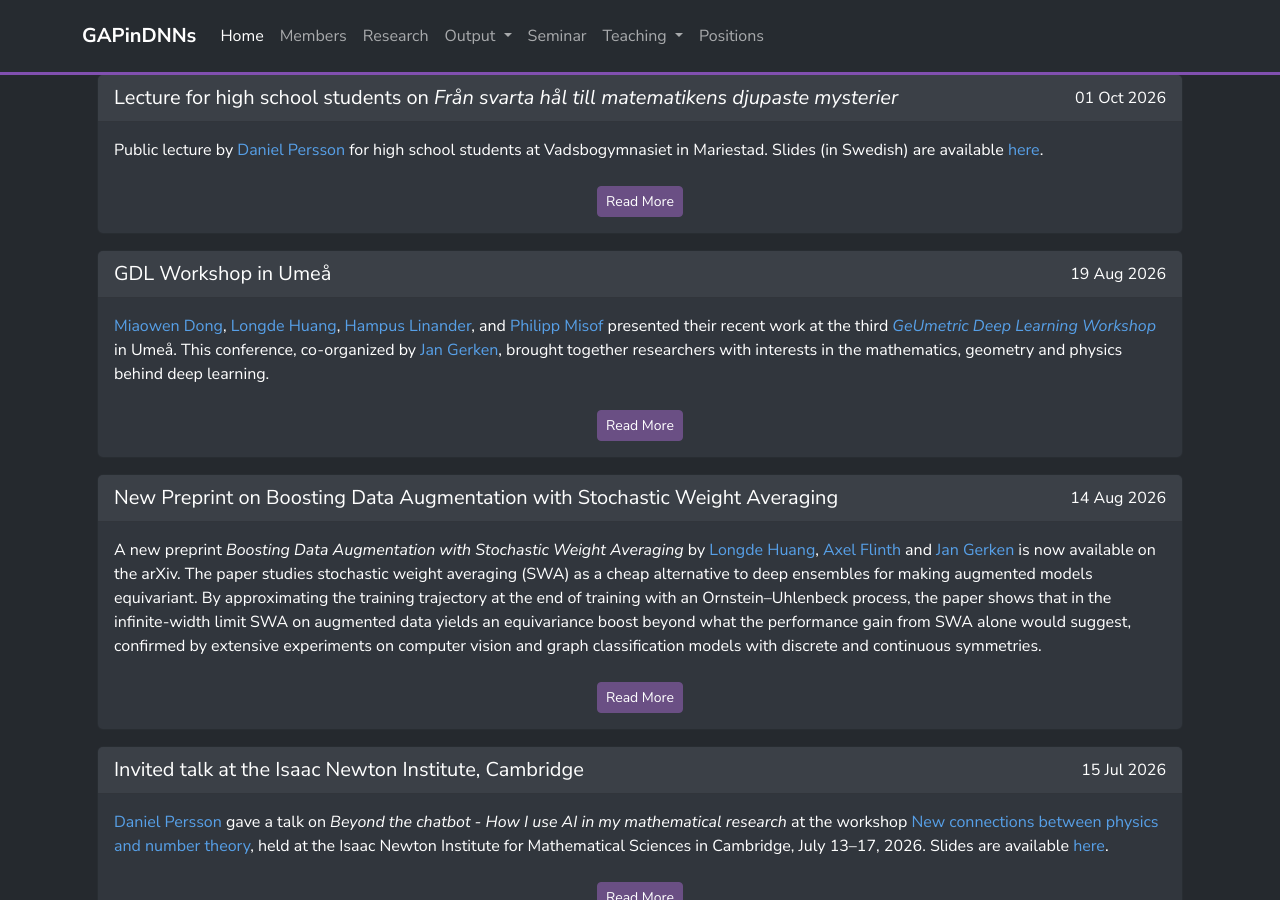
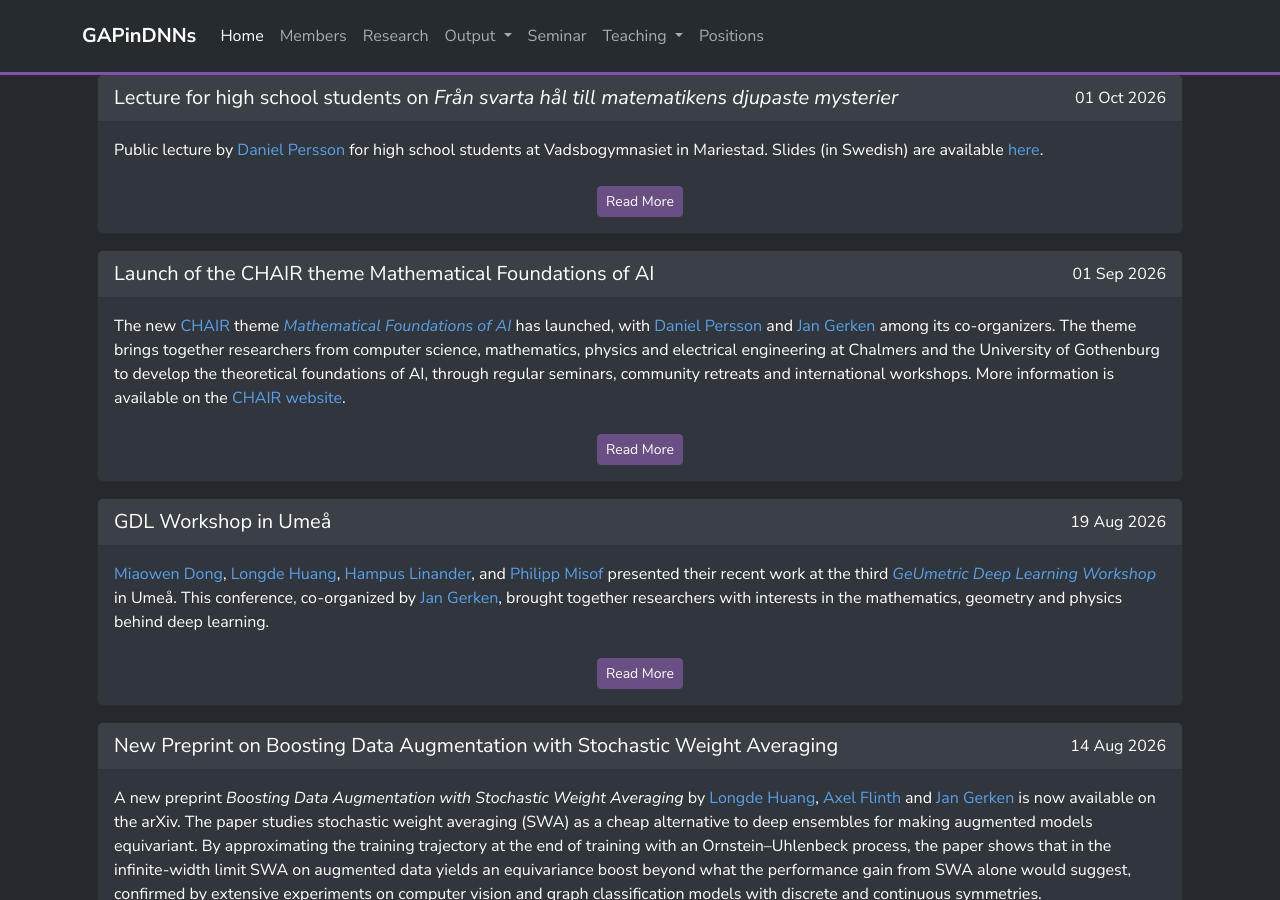
Before and after one commit to GAPinDNNs/gapindnns.github.io, a Jekyll site: the page built from _pages/index.md, in a window 1280 px wide and 900 px high, scrolled down 1083 px. Built offline with Jekyll 4.4.1, drawn with Linux system fonts in a browser that asks for light colours; nearby versions of some CDN libraries.

Commit message:
News entry about the launch of the CHAIR theme Mathematical Foundations of AI
Co-Authored-By: Claude Opus 5.5 (1M context) <noreply@anthropic.com>

```diff
--- a/_data/news.yml
+++ b/_data/news.yml
@@ -8,6 +8,11 @@
   link: /downloads/slides/2026-10-01-daniel-persson.pdf
   text: |
     Public lecture by [Daniel Persson](/members/Daniel_Persson) for high school students at Vadsbogymnasiet in Mariestad. Slides (in Swedish) are available [here](/downloads/slides/2026-10-01-daniel-persson.pdf).
+- date: 2026-09-01
+  headline: "Launch of the CHAIR theme Mathematical Foundations of AI"
+  link: https://math-foundations-ai.github.io/
+  text: |
+    The new [CHAIR](https://www.chalmers.se/en/centres/chair/) theme [*Mathematical Foundations of AI*](https://math-foundations-ai.github.io/) has launched, with [Daniel Persson](/members/Daniel_Persson) and [Jan Gerken](/members/Jan_Gerken) among its co-organizers. The theme brings together researchers from computer science, mathematics, physics and electrical engineering at Chalmers and the University of Gothenburg to develop the theoretical foundations of AI, through regular seminars, community retreats and international workshops. More information is available on the [CHAIR website](https://www.chalmers.se/en/centres/chair/research/mathematical-foundations-of-ai/).
 - date: 2026-08-19
   headline: "GDL Workshop in Umeå"
   link: https://www.umu.se/en/department-of-mathematics-and-mathematical-statistics/research/mathematical-foundations-of-artificial-intelligence/geumetric-deep-learning-workshop-2026/
```
